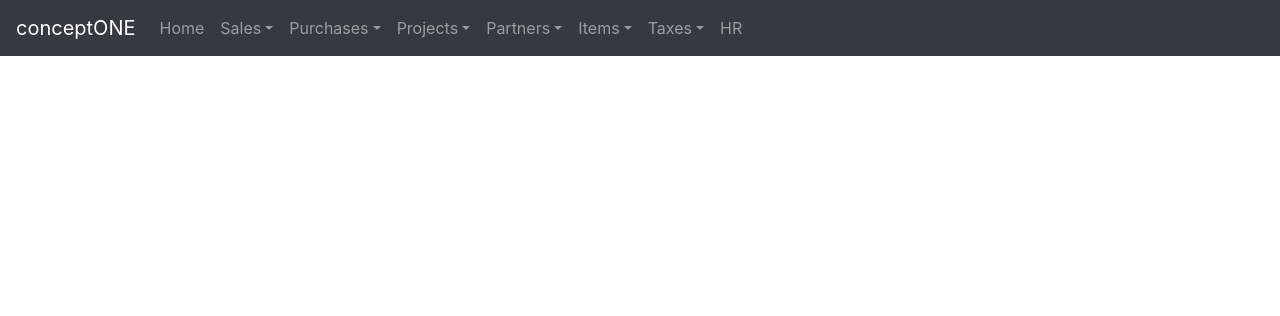
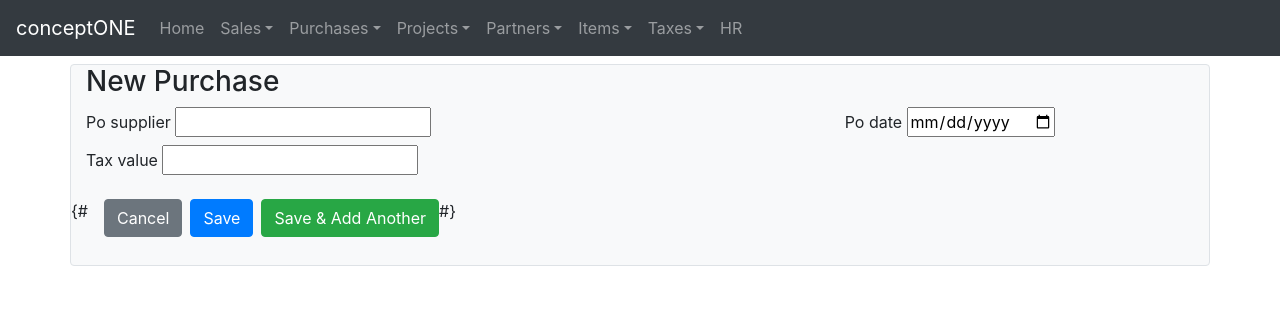
Before and after one commit to asifmanan/conceptone, a Django app: template conceptone/templates/crudbasic/newpurchase.html in a window 1280 px wide. Shown: the top 316 px of the page. Run offline with Django 3.2, Linux system fonts and the light colour scheme; the template is opened without the code that fills it, so the values that code supplies are empty, except form fields; tables that the repository leaves empty hold one stand-in row (values such as "Sample post"); form fields are guessed from the names that the template uses; some libraries are stand-ins or nearby versions.

Commit message:
started working on newpurchase html file

```diff
--- a/conceptone/templates/crudbasic/newpurchase.html
+++ b/conceptone/templates/crudbasic/newpurchase.html
@@ -1,4 +1,32 @@
 {% extends "crudbasic/base.html" %}
 {% block body_block %}
-
+  <div class="container pb-1 border bg-light rounded">
+    <h3>New Purchase</h3>
+    <form method="post">{% csrf_token %}
+      <div class="row mb-2">
+        <div class="col-md-8">
+          {{ po_form.po_supplier.label }}
+          {{ po_form.po_supplier }}
+        </div>
+        <div class="col-md-4">
+          {{ po_form.po_date.label }}
+          {{ form.po_date }}
+        </div>
+      </div>
+      <div class="row mb-4">
+        <div class="col-md-6">
+          {{ form.tax_value.label }}
+          {{ form.tax_value }}
+        </div>
+      </div>
+      <div class="row mb-4">
+        {# {% url 'crudbasic:taxrates' as back_url %}
+        {% if not form.instance.pk %}
+          {% include "crudbasic/buttonpanel/createbuttonpanel.html" %}
+        {% else %}
+          {% include "crudbasic/buttonpanel/updatebuttonpanel.html" %}
+        {% endif %} #}
+      </div>
+    </form>
+  </div>
 {% endblock body_block %}
```
